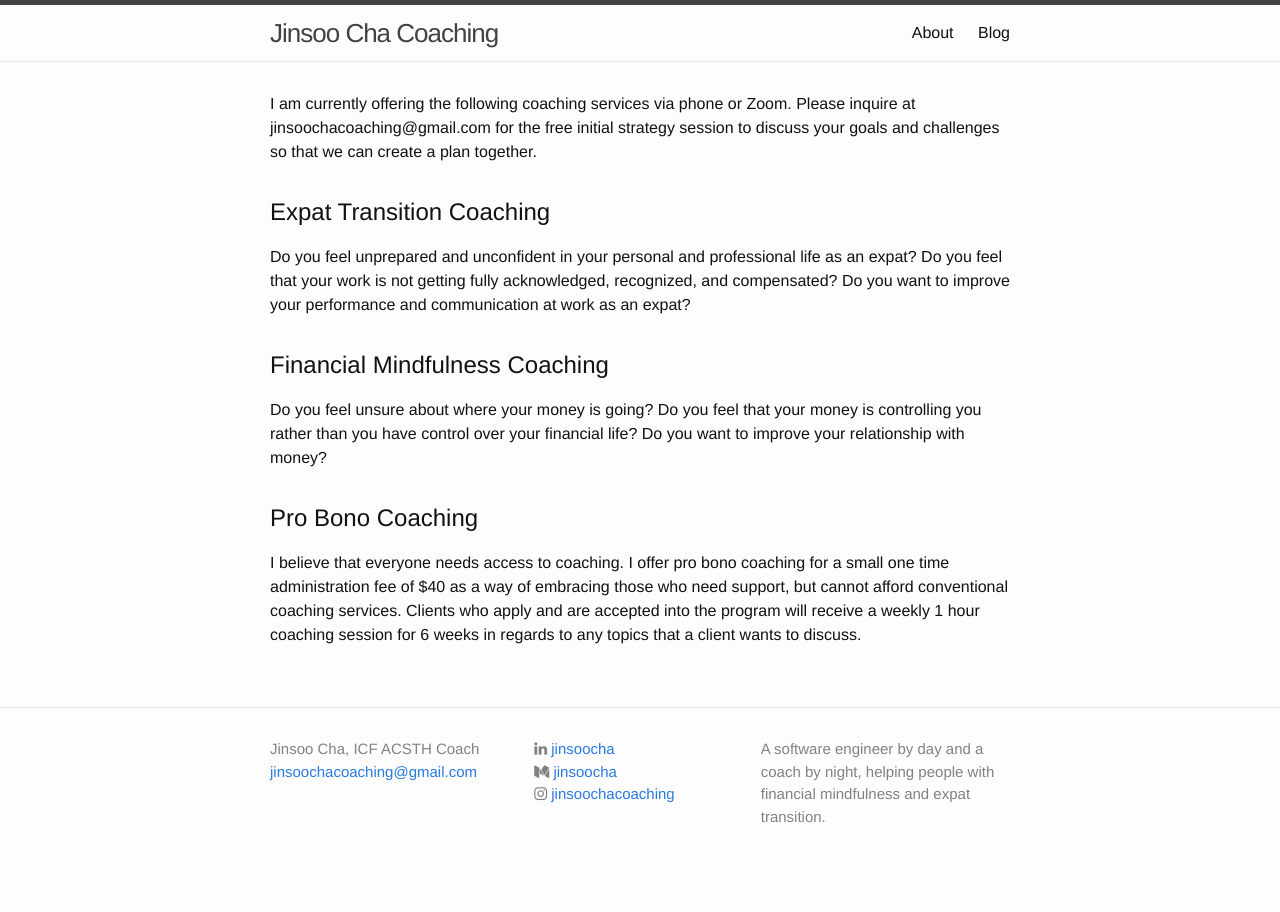
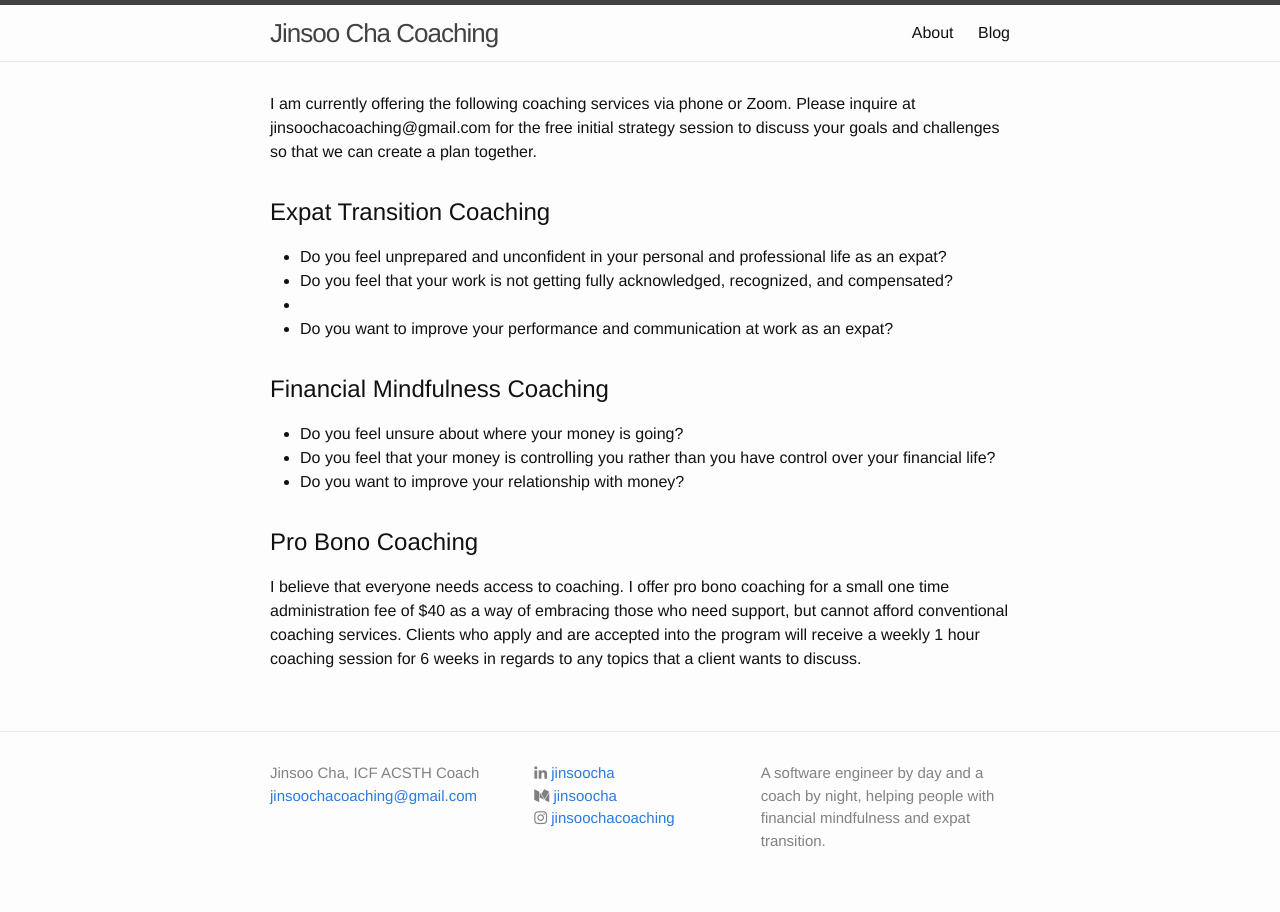
Before and after one commit to jinsoocha/jinsoocha.github.io, a Jekyll site: the page built from index.html, in a window 1280 px wide. Built offline with Jekyll 4.4.1, drawn with Linux system fonts in a browser that asks for light colours; nearby versions of some CDN libraries.

Commit message:
Update index.html

```diff
--- a/index.html
+++ b/index.html
@@ -7,11 +7,21 @@ layout: default
     <p class="post-content">I am currently offering the following coaching services via phone or Zoom. Please inquire at jinsoochacoaching@gmail.com for the free initial strategy session to discuss your goals and challenges so that we can create a plan together.</p>
     <div class="intro-block">
       <h2 class="post-heading">Expat Transition Coaching</h2>
-      <p class="post-content">Do you feel unprepared and unconfident in your personal and professional life as an expat? Do you feel that your work is not getting fully acknowledged, recognized, and compensated? Do you want to improve your performance and communication at work as an expat?</p>
+      <ul>
+        <li>Do you feel unprepared and unconfident in your personal and professional life as an expat?</li>
+        <li>Do you feel that your work is not getting fully acknowledged, recognized, and compensated?<li>
+        <li>Do you want to improve your performance and communication at work as an expat?</li>
+      </ul>
+      <p class="post-content"></p>
     </div>
     <div class="intro-block">
       <h2 class="post-heading">Financial Mindfulness Coaching</h2>
-      <p class="post-content">Do you feel unsure about where your money is going? Do you feel that your money is controlling you rather than you have control over your financial life? Do you want to improve your relationship with money?</p>
+      <ul>
+        <li>Do you feel unsure about where your money is going?</li>
+        <li>Do you feel that your money is controlling you rather than you have control over your financial life?</li>
+        <li>Do you want to improve your relationship with money?</li>
+      </ul>
+      <p class="post-content"></p>
     </div>
     <div class="intro-block">
       <h2 class="post-heading">Pro Bono Coaching</h2>
```
